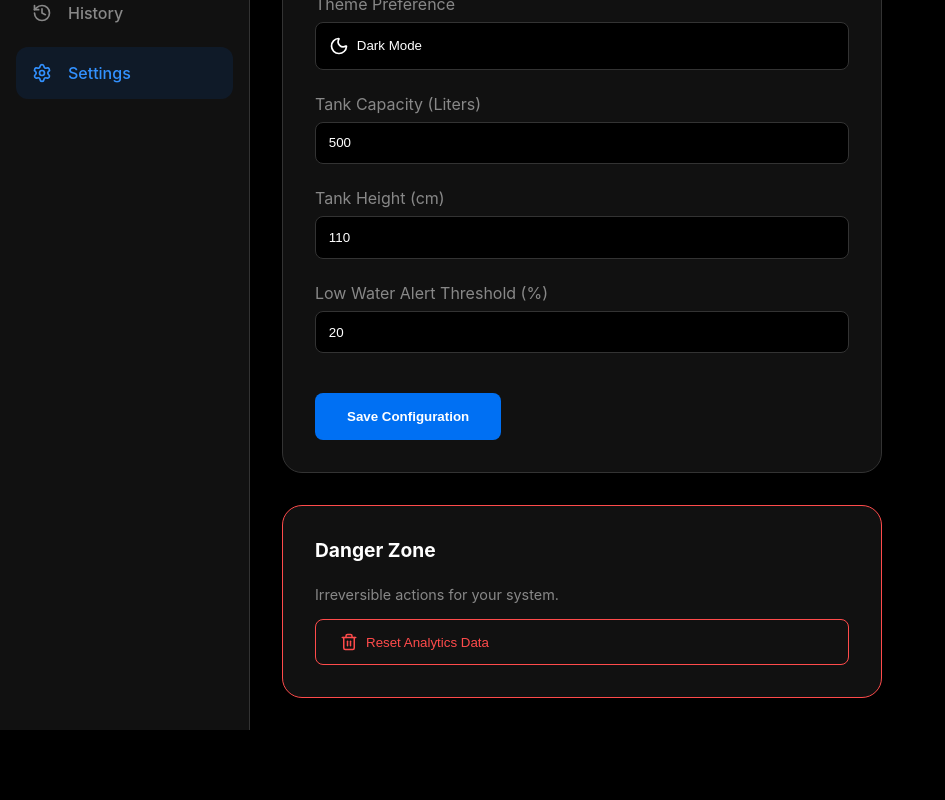
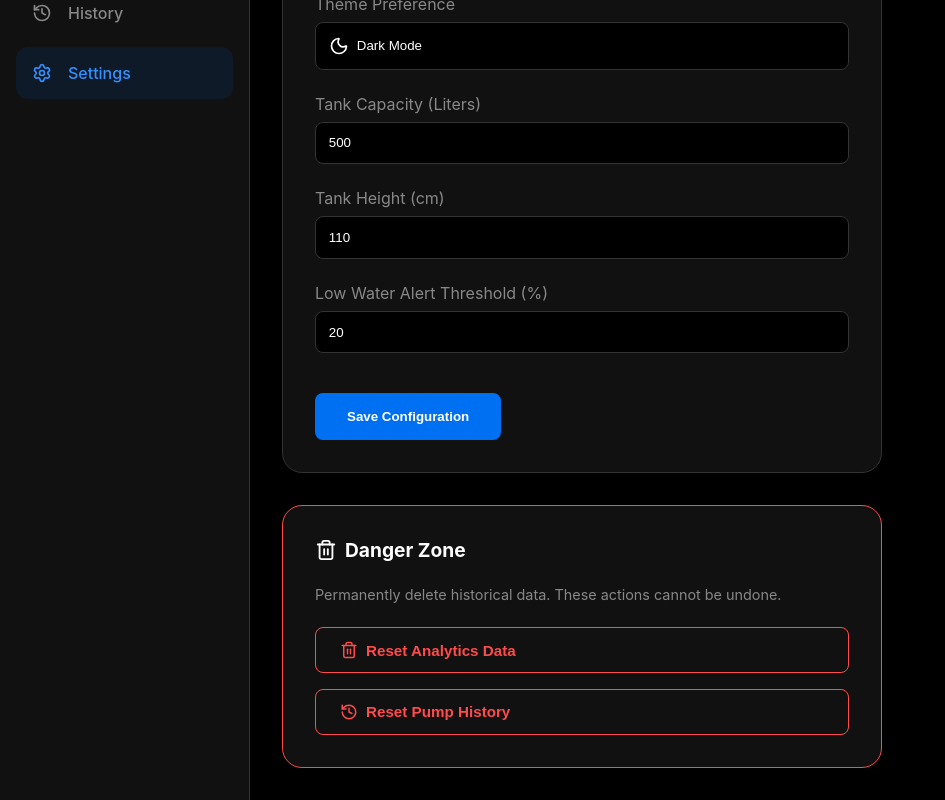
Before and after one commit to nandishpatil16/AquaSmart-Web, a React (Vite) app: page /settings in a window 1280 px wide. Shown: the part 242-1042 px from the top of the page, without its empty margins (0-945 px from the left). Before the commit the page ends 972 px from the top, so only its background shows below. Built offline with nearby package versions, Linux system fonts and the light colour scheme; no server answers; the database is empty.

Commit message:
Add reset pump history fix negative fill all audit issues resolved

```diff
--- a/src/components/MotorHistory.jsx
+++ b/src/components/MotorHistory.jsx
@@ -151,7 +151,7 @@ export default function MotorHistory() {
                   </div>
                   <div style={{textAlign: 'center'}}>
                     <span style={{color: 'var(--text-muted)', fontSize: '0.8rem', display: 'block'}}>Total Fill</span>
-                    <strong style={{fontSize: '1.2rem', color: 'var(--primary-light)'}}>+{item.end_pct - item.start_pct}%</strong>
+                    <strong style={{fontSize: '1.2rem', color: 'var(--primary-light)'}}>+{Math.max(0, item.end_pct - item.start_pct)}%</strong>
                   </div>
                 </div>
               </div>
--- a/src/components/SettingsView.jsx
+++ b/src/components/SettingsView.jsx
@@ -1,12 +1,13 @@
 import React, { useState, useEffect } from 'react';
 import { database, ref, onValue, set, remove, isFirebaseConfigured } from '../firebase';
-import { Sun, Moon, Trash2 } from 'lucide-react';
+import { Sun, Moon, Trash2, History } from 'lucide-react';
 
 export default function SettingsView({ theme, toggleTheme }) {
   const [saved, setSaved] = useState(false);
   const [capacity, setCapacity] = useState(500);
   const [height, setHeight] = useState(110);
   const [lowAlert, setLowAlert] = useState(20);
+  const [resetMsg, setResetMsg] = useState('');
 
   useEffect(() => {
     if (isFirebaseConfigured) {
@@ -32,13 +33,32 @@ export default function SettingsView({ theme, toggleTheme }) {
       });
     }
     setSaved(true);
-    setTimeout(() => setSaved(false), 3000); // hide after 3s
+    setTimeout(() => setSaved(false), 3000);
   };
 
   const handleResetAnalytics = () => {
-    if (isFirebaseConfigured && window.confirm("Are you sure you want to clear all historical analytics data? This cannot be undone.")) {
+    if (!isFirebaseConfigured) return;
+    if (window.confirm("Delete all analytics data (water consumption history)? This cannot be undone.")) {
       remove(ref(database, 'analytics'));
+      setResetMsg('Analytics data cleared.');
+      setTimeout(() => setResetMsg(''), 3000);
     }
+  };
+
+  const handleResetPumpHistory = () => {
+    if (!isFirebaseConfigured) return;
+    if (window.confirm("Delete all pump history records? This cannot be undone.")) {
+      remove(ref(database, 'motor_history'));
+      setResetMsg('Pump history cleared.');
+      setTimeout(() => setResetMsg(''), 3000);
+    }
+  };
+
+  const dangerBtnStyle = {
+    display: 'flex', alignItems: 'center', gap: '0.5rem',
+    padding: '0.8rem 1.5rem', background: 'transparent', color: 'var(--accent-red)',
+    border: '1px solid var(--accent-red)', borderRadius: '8px', cursor: 'pointer',
+    fontWeight: '600', fontSize: '0.95rem'
   };
 
   return (
@@ -111,16 +131,27 @@ export default function SettingsView({ theme, toggleTheme }) {
         </div>
       </div>
 
+      {/* Danger Zone */}
       <div className="card" style={{maxWidth: '600px', marginTop: '2rem', border: '1px solid var(--accent-red)'}}>
-        <h2 style={{color: 'var(--accent-red)'}}>Danger Zone</h2>
-        <p style={{fontSize: '0.9rem', color: 'var(--text-muted)', marginBottom: '1rem'}}>Irreversible actions for your system.</p>
-        <button onClick={handleResetAnalytics} style={{
-          display: 'flex', alignItems: 'center', gap: '0.5rem',
-          padding: '0.8rem 1.5rem', background: 'transparent', color: 'var(--accent-red)',
-          border: '1px solid var(--accent-red)', borderRadius: '8px', cursor: 'pointer'
-        }}>
-          <Trash2 size={18} /> Reset Analytics Data
-        </button>
+        <h2 style={{color: 'var(--accent-red)', display: 'flex', alignItems: 'center', gap: '0.5rem'}}>
+          <Trash2 size={22} /> Danger Zone
+        </h2>
+        <p style={{fontSize: '0.9rem', color: 'var(--text-muted)', marginBottom: '1.5rem'}}>
+          Permanently delete historical data. These actions cannot be undone.
+        </p>
+
+        <div style={{display: 'flex', flexDirection: 'column', gap: '1rem'}}>
+          <button onClick={handleResetAnalytics} style={dangerBtnStyle}>
+            <Trash2 size={18} /> Reset Analytics Data
+          </button>
+          <button onClick={handleResetPumpHistory} style={dangerBtnStyle}>
+            <History size={18} /> Reset Pump History
+          </button>
+        </div>
+
+        {resetMsg && (
+          <p style={{color: 'var(--accent-green)', fontWeight: '600', marginTop: '1rem'}}>✓ {resetMsg}</p>
+        )}
       </div>
     </div>
   );
```
